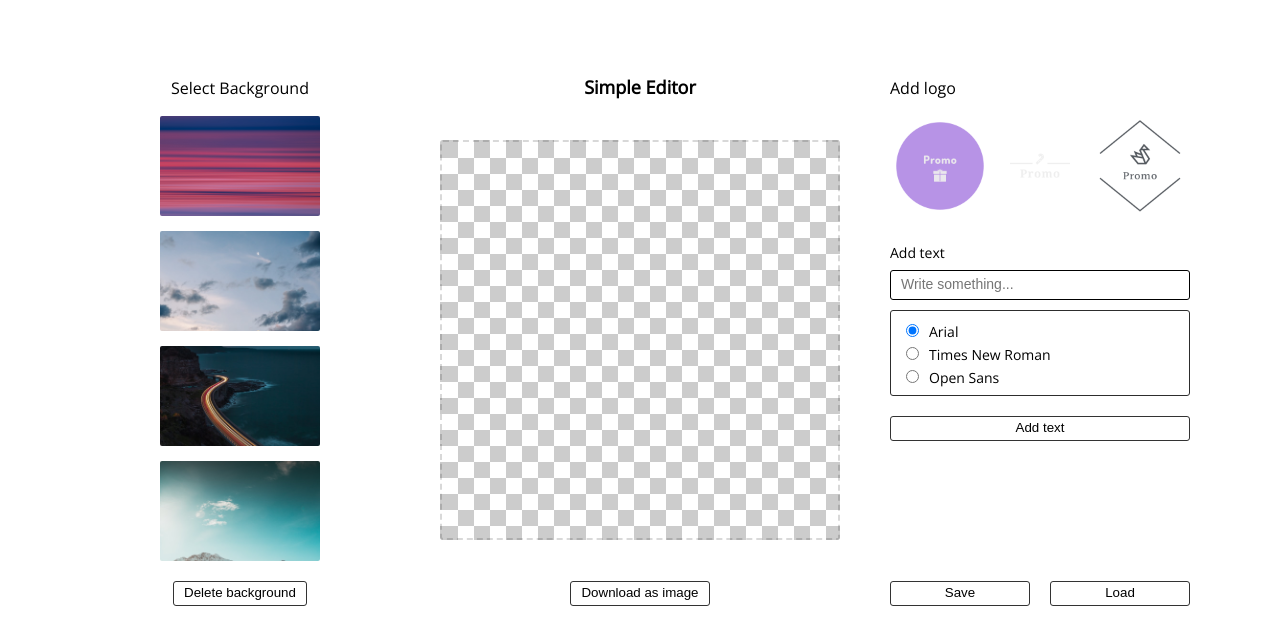
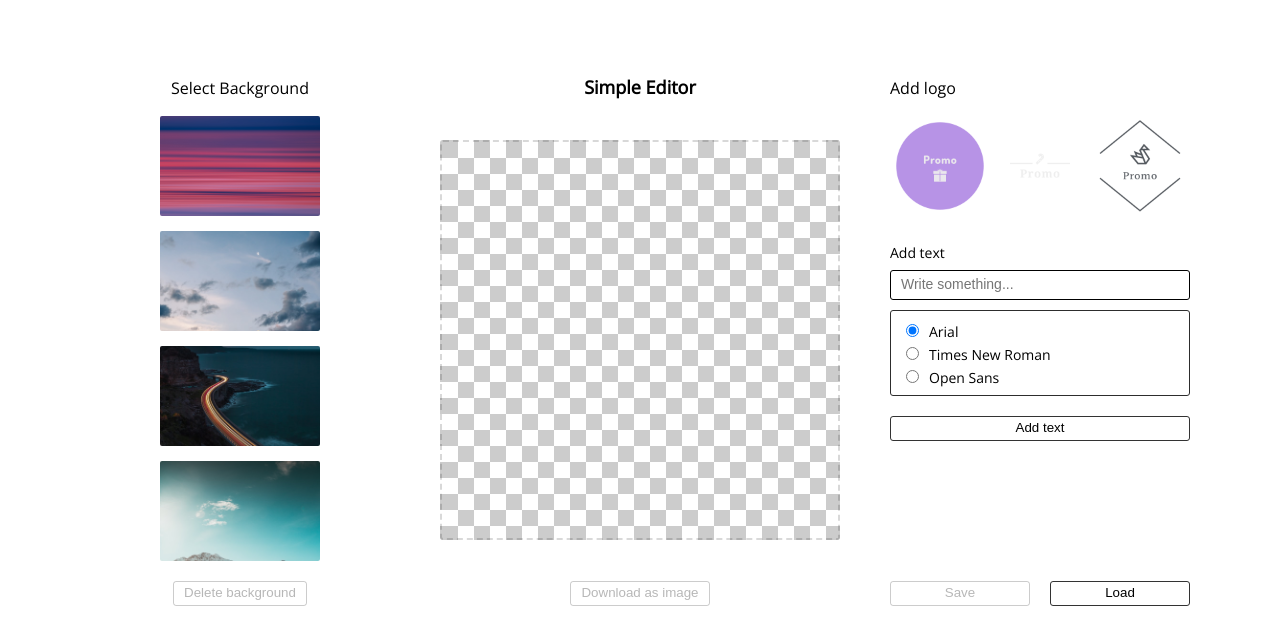
Before and after one commit to luckymichaln/Simple-photo-editor, a React (Create React App) app: page / in a window 1280 px wide. Shown: the top 644 px of the page. Built offline with nearby package versions, Linux system fonts and the light colour scheme.

Commit message:
last fixes and UI changes

```diff
--- a/src/App.js
+++ b/src/App.js
@@ -106,8 +106,6 @@ class App extends React.Component {
         activeNode: { ...state.activeNode, dimenstions }
       }
     });
-
-    // console.log(this.state.activeNode)
   }
 
   deleteNode(nodeIndex) {
@@ -129,7 +127,7 @@ class App extends React.Component {
     node.classList.toggle('btn-visible');
   }
 
-  moveNode = (node, index) => {
+  moveNode = (node) => {
     let pos1 = 0, pos2 = 0, pos3 = 0, pos4 = 0, buttonDeleteVisibility = false;
 
     const dragMouseDown = ev => {
@@ -147,7 +145,7 @@ class App extends React.Component {
     }
 
     const elementDrag = ev => {
-      // ev = ev || window.event;
+      ev = ev || window.event;
       ev.preventDefault();
 
       // calculate the new cursor position:
@@ -196,6 +194,8 @@ class App extends React.Component {
         <ColumnRight
           addNode={this.addNode}
           getNodeDimentions={this.getNodeDimentions}
+          nodes={nodes}
+          backgroundImageSrc={backgroundImage}
         />
       </main>
     );
--- a/src/assets/styles/components/Buttons.scss
+++ b/src/assets/styles/components/Buttons.scss
@@ -9,4 +9,9 @@
     color: white;
     background-color: rgb(255, 115, 115);
   }
+
+  &[disabled] {
+    cursor: default;
+    border-color: rgba(0,0,0, .2);
+  }
 }
--- a/src/components/DropZone.js
+++ b/src/components/DropZone.js
@@ -9,9 +9,9 @@ const DropZone = ({ backgroundImageSrc, nodes, moveNode, deleteNode, getNodeDime
     'DropZone--active': dropZoneActive
   });
 
-  const handleMouseDown = (key, nodeRef) => {
+  const handleMouseDown = (nodeRef) => {
     getNodeDimentions(nodeRef.current)
-    moveNode(nodeRef.current, key)
+    moveNode(nodeRef.current)
   }
 
   const DropZoneNode = nodes ? nodes.map((node, key) => {
@@ -23,8 +23,8 @@ const DropZone = ({ backgroundImageSrc, nodes, moveNode, deleteNode, getNodeDime
           key={key}
           ref={nodeRef}
           className="Node Node--text"
-          onMouseDown={() => handleMouseDown(key, nodeRef)}
-          style={{ fontFamily: `${node.fontFamily}`, top: `${node.position.y} || '50%'`, left: `${node.position.x} || '50%'` }}
+          onMouseDown={() => handleMouseDown(nodeRef)}
+          style={{ fontFamily: `${node.fontFamily}` }}
         >
           {node.value}
           <button
@@ -39,7 +39,7 @@ const DropZone = ({ backgroundImageSrc, nodes, moveNode, deleteNode, getNodeDime
           key={key}
           ref={nodeRef}
           className="Node Node--image"
-          onMouseDown={() => handleMouseDown(key, nodeRef)}
+          onMouseDown={() => handleMouseDown(nodeRef)}
         >
           <img
             draggable="false"
--- a/src/components/columns/ColumnCenter.js
+++ b/src/components/columns/ColumnCenter.js
@@ -3,6 +3,16 @@ import DropZone from '../DropZone';
 import domtoimage from 'dom-to-image';
 
 const ColumnCenter = ({ backgroundImageSrc, nodes, moveNode, deleteNode, getNodeDimentions, dropZoneNode, dropZoneActive }) => {
+
+  const handleClick = () => {
+    domtoimage.toJpeg(dropZoneNode, { quality: 1 })
+      .then(function (dataUrl) {
+        var link = document.createElement('a');
+        link.download = 'my-advert.jpeg';
+        link.href = dataUrl;
+        link.click();
+      });
+  }
 
   return (
     <div className="ColumnCenter">
@@ -15,17 +25,7 @@ const ColumnCenter = ({ backgroundImageSrc, nodes, moveNode, deleteNode, getNode
         dropZoneActive={dropZoneActive}
         backgroundImageSrc={backgroundImageSrc}
       />
-      <button className="btn" onClick={() => {
-        domtoimage.toJpeg(dropZoneNode, { quality: 1 })
-          .then(function (dataUrl) {
-            var link = document.createElement('a');
-            link.download = 'my-advert.jpeg';
-            link.href = dataUrl;
-            link.click();
-          });
-      }}>
-        Download as image
-      </button>
+      <button className="btn" onClick={() => handleClick()} disabled={!backgroundImageSrc && !nodes.length}> Download as image</button>
     </div>
   )
 }
--- a/src/components/columns/ColumnLeft.js
+++ b/src/components/columns/ColumnLeft.js
@@ -31,7 +31,13 @@ const ColumnLeft = ({ onClick, backgroundImage }) => {
     <div className="ColumnLeft">
       <h2 className="ColumnLeft-heading heading-small">Select Background</h2>
       <div className="ColumnLeft__backgrounds">{ImagesList}</div>
-      <button className={btnClass} onClick={() => onClick()}>Delete background</button>
+      <button
+        className={btnClass}
+        disabled={!backgroundImage}
+        onClick={() => onClick()}
+      >
+        Delete background
+      </button>
     </div>
   );
 }
--- a/src/components/columns/ColumnRight.js
+++ b/src/components/columns/ColumnRight.js
@@ -2,15 +2,15 @@ import React from 'react'
 import LogoPicker from '../LogoPicker';
 import TextPicker from '../TextPicker';
 
-const ColumnRight = ({ addNode, getNodeDimentions }) => {
+const ColumnRight = ({ addNode, getNodeDimentions, backgroundImageSrc, nodes }) => {
 
   return (
     <div className="ColumnRight">
       <LogoPicker addNode={addNode} getNodeDimentions={getNodeDimentions} />
       <TextPicker addNode={addNode} />
       <div className="ColumnRight__actions">
-        <button className="btn btn--small">Save</button>
-        <button className="btn btn--small">Load</button>
+        <button className="btn btn--small" disabled={!backgroundImageSrc || !nodes.length}>Save</button>
+        <button className="btn btn--small" >Load</button>
       </div>
     </div>
   )
```
